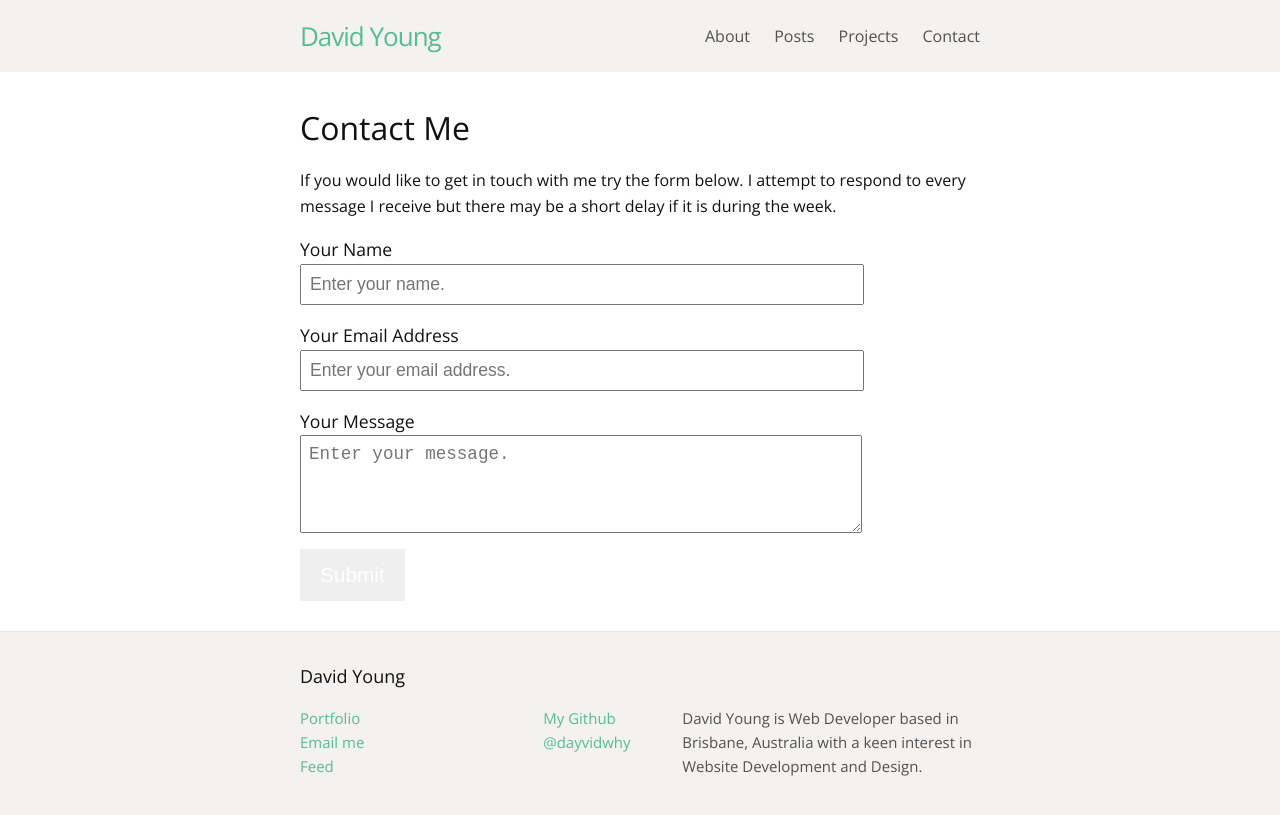
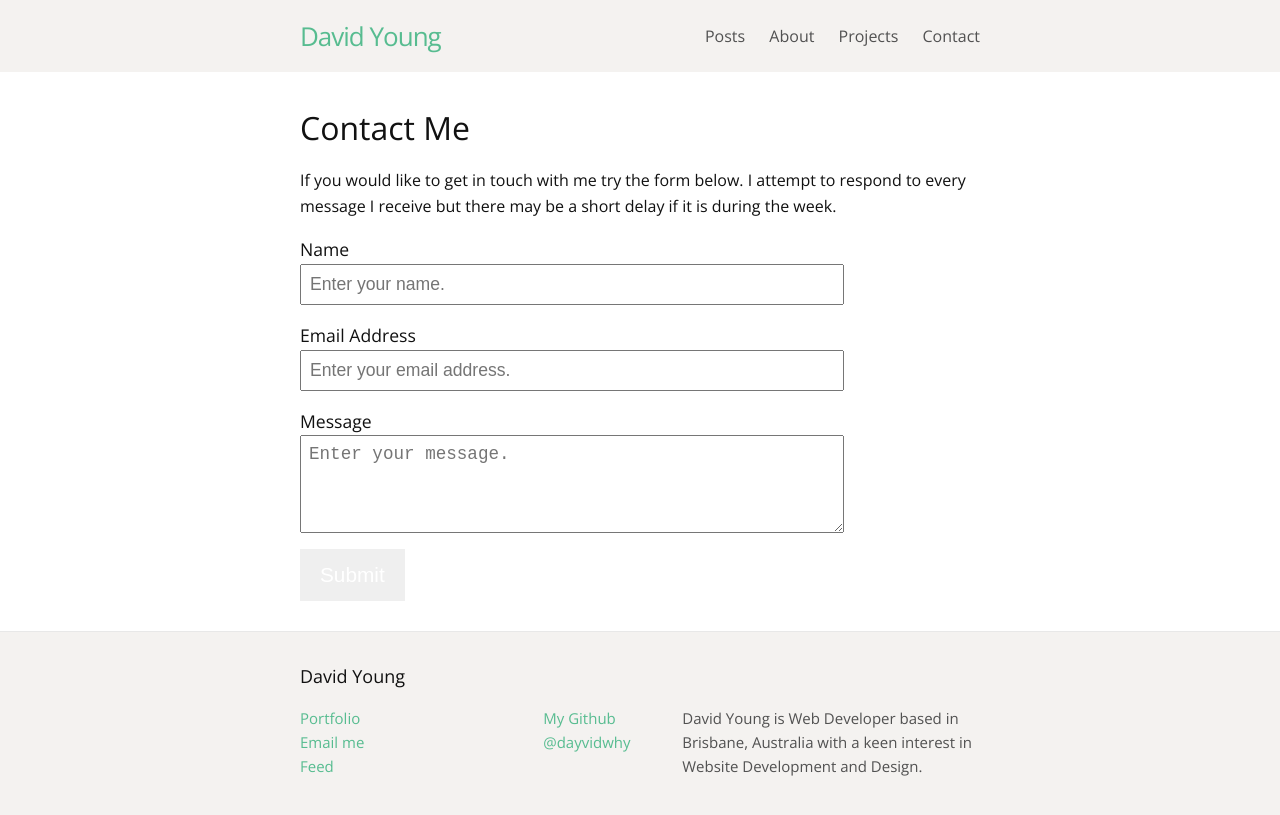
Before and after one commit to dayvidwhy/dayvidwhy.github.io, a Jekyll site: the page built from contact.html, in a window 1280 px wide. Shown: the top 815 px of the page. Built offline with Jekyll 4.4.1, drawn with Linux system fonts in a browser that asks for light colours; nearby versions of some CDN libraries.

Commit message:
Add contact page

```diff
--- a/_includes/footer.html
+++ b/_includes/footer.html
@@ -27,12 +27,7 @@
     </div>
   </div>
 </footer>
-<script async type="text/javascript">
-    var link = document.createElement('link');
-    link.rel = 'stylesheet';
-    link.href = 'https://fonts.googleapis.com/css?family=Open+Sans:400,500';
-    document.head.appendChild(link);
-  </script>
+<script async src="js/index.js" type="text/javascript"></script>
 <script>
   (function(i,s,o,g,r,a,m){i['GoogleAnalyticsObject']=r;i[r]=i[r]||function(){
   (i[r].q=i[r].q||[]).push(arguments)},i[r].l=1*new Date();a=s.createElement(o),
--- a/_includes/header.html
+++ b/_includes/header.html
@@ -10,8 +10,8 @@
           </svg>
         </a>
         <div class="trigger">
+          <a class="page-link" href="{{ '/' | prepend: site.baseurl }}">Posts</a>
           <a class="page-link" href="{{ '/about' | prepend: site.baseurl }}">About</a>
-          <a class="page-link" href="{{ '/' | prepend: site.baseurl }}">Posts</a>
           <a class="page-link" href="{{ '/projects' | prepend: site.baseurl }}">Projects</a>
           <a class="page-link" href="{{ '/contact' | prepend: site.baseurl }}">Contact</a>
         </div>
--- a/_sass/_layout.scss
+++ b/_sass/_layout.scss
@@ -222,6 +222,9 @@
         margin-top: 16px;
         display: block;
         width: 80%;
+        @include media-query($on-palm) {
+            width: 100%;
+        }
         span {
             font-size: 1.1em;
         }
@@ -230,12 +233,14 @@
             display: block;
             padding: 8px;
             font-size: 1.1em;
+            box-sizing: border-box;
         }
         textarea {
             width: 100%;
             display: block;
             padding: 8px;
             font-size: 1.1em;
+            box-sizing: border-box;
         }
     }
     input[type=submit] {
--- a/contact.html
+++ b/contact.html
@@ -6,18 +6,18 @@
   <p>If you would like to get in touch with me try the form below. I attempt to respond to every message I receive but there may be a short delay if it is during the week.</p>
   <form id="contact_me" method="POST" action="//formspree.io/me@davidyoung.tech">
     <label>
-      <span>Your Name</span>
+      <span>Name</span>
       <input type="text" name="name" placeholder="Enter your name.">
     </label>
     <label>
-      <span>Your Email Address</span>
+      <span>Email Address</span>
       <input type="text" name="email" placeholder="Enter your email address.">
     </label>
     <label>
-      <span>Your Message</span>
+      <span>Message</span>
       <textarea rows="4" placeholder="Enter your message."></textarea>
     </label>
-    <input type="submit" value="Submit">
+    <input id="contact-button" type="submit" value="Submit">
   </form>
 </div>
 <script type="text/javascript" src="https://ajax.googleapis.com/ajax/libs/jquery/1.11.3/jquery.min.js"></script>
--- /dev/null
+++ b/js/index.js
@@ -0,0 +1,6 @@
+var fontLoad = (function(font) {
+    var link = document.createElement('link');
+    link.rel = 'stylesheet';
+    link.href = 'https://fonts.googleapis.com/css?family=' + font;
+    document.head.appendChild(link);
+})('Open+Sans:400,500');
--- a/projects.html
+++ b/projects.html
@@ -3,7 +3,7 @@
 ---
 <div class="home">
   <h1>Projects</h1>
-  <p>A small selection of the things I have created over the last few years. You'll find many more of them over at my <a href="https://github.com/dayvidwhy">Github</a> account page. Most are graciously hosted on Github Pages.</p>
+  <p>A small selection of the things I have created over the last few years. You'll find many more of them over at my <a href="https://github.com/dayvidwhy" target="_blank">Github</a> account page. Most are graciously hosted on Github Pages.</p>
   <ul class="post-list">
     {% for project in site.data.projects %}
     <li>
```
Also changed, not shown: other parts of contact.html (+2 -2 lines), about.md (+2 -2 lines).
